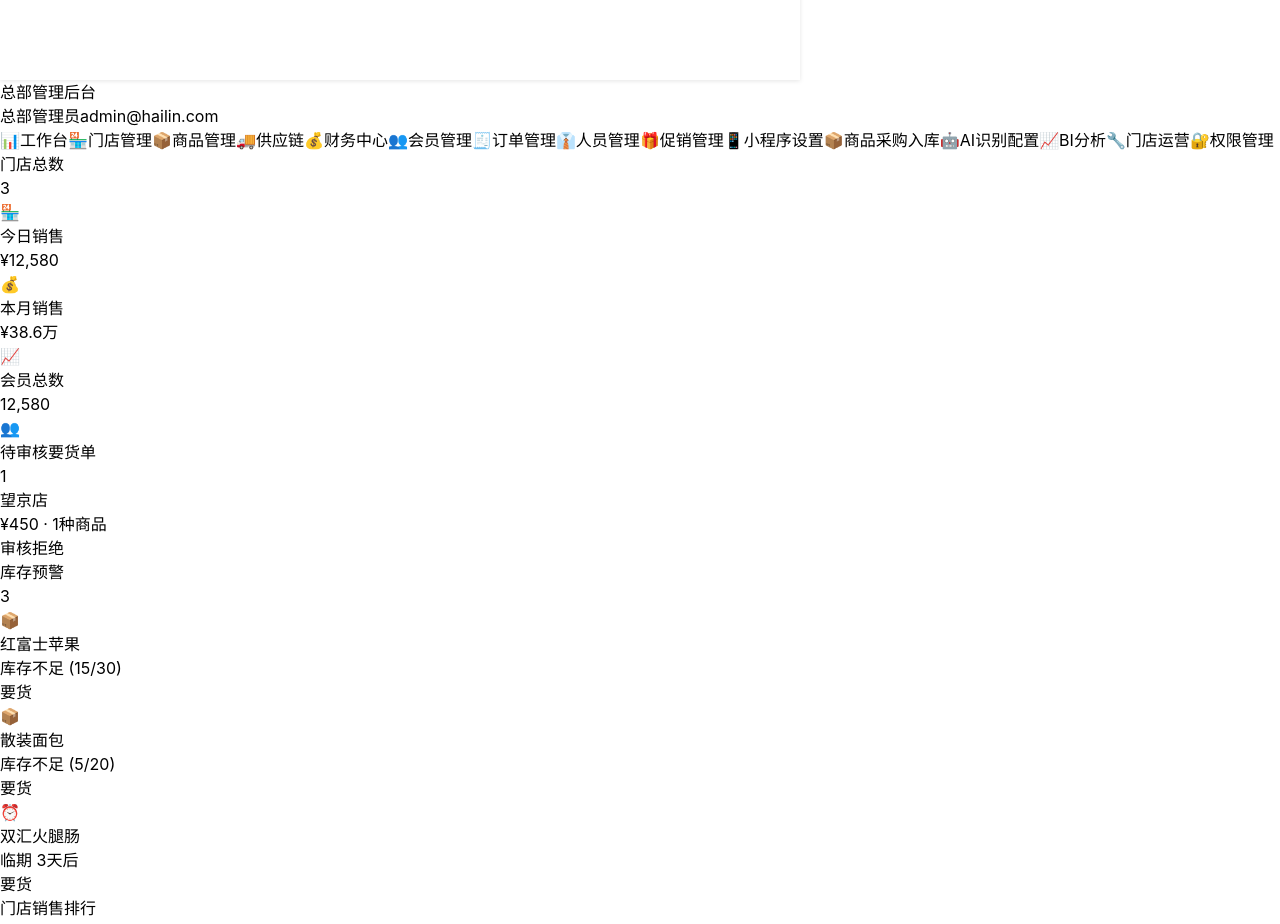
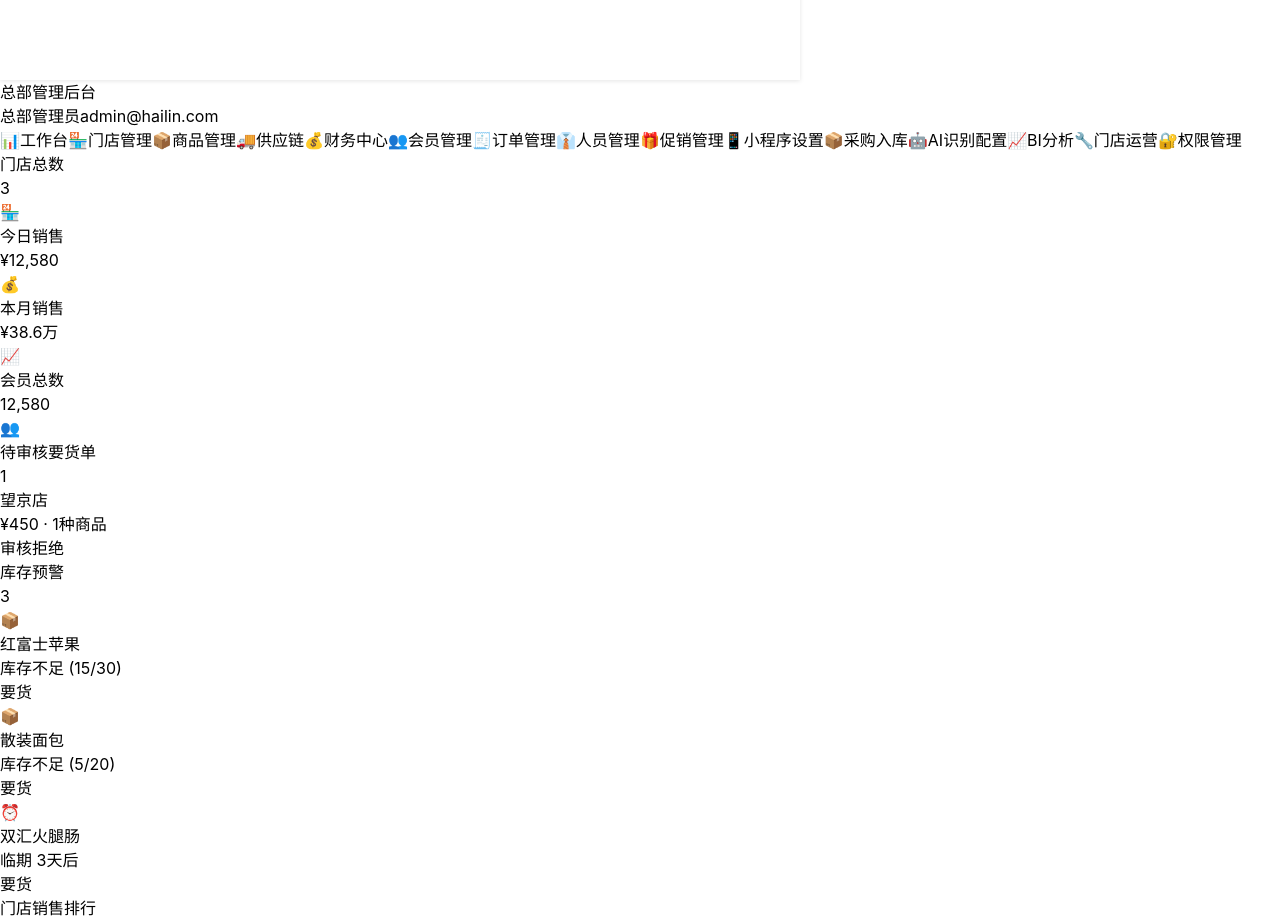
Before and after one commit to hlyg365/hailin-pos, a React (Vite) app in the folder apps/pos-app/: page /dashboard in a window 1280 px wide. Shown: the part 2000-2924 px from the top of the page. Built offline with nearby package versions, Linux system fonts and the light colour scheme.

Commit message:
fix: 简化"商品采购入库"为"采购入库"

```diff
--- a/apps/pos-app/src/pages/DashboardPage.tsx
+++ b/apps/pos-app/src/pages/DashboardPage.tsx
@@ -38,7 +38,7 @@ export default function DashboardPage() {
   const [miniForm, setMiniForm] = useState(miniSettings);
   const [showMiniSaveToast, setShowMiniSaveToast] = useState(false);
 
-  // 商品采购入库
+  // 采购入库
   const aiConfig = useAiConfigStore();
   const [importedProducts, setImportedProducts] = useState<Array<{ barcode: string; name: string; category: string; price: number; costPrice: number; quantity: number }>>([
     { barcode: '6901234567890', name: '农夫山泉', category: '饮料', price: 2.0, costPrice: 1.5, quantity: 24 },
@@ -279,7 +279,7 @@ export default function DashboardPage() {
     { id: 'staff', label: '人员管理', icon: '👔' },
     { id: 'promo', label: '促销管理', icon: '🎁', link: '/dashboard/promotion' },
     { id: 'miniprogram', label: '小程序设置', icon: '📱' },
-    { id: 'product-import', label: '商品采购入库', icon: '📦' },
+    { id: 'product-import', label: '采购入库', icon: '📦' },
     { id: 'ai-config', label: 'AI识别配置', icon: '🤖' },
     { id: 'bi', label: 'BI分析', icon: '📈', link: '/dashboard/bi' },
     { id: 'storeops', label: '门店运营', icon: '🔧', link: '/dashboard/store-ops' },
@@ -2312,12 +2312,12 @@ export default function DashboardPage() {
           </div>
         )}
 
-        {/* ========== 商品采购入库 ========== */}
+        {/* ========== 采购入库 ========== */}
         {activeTab === 'product-import' && (
           <div className="space-y-6">
             <div className="flex items-center justify-between">
               <div>
-                <h2 className="text-xl font-bold">📦 商品采购入库</h2>
+                <h2 className="text-xl font-bold">📦 采购入库</h2>
                 <p className="text-gray-500 text-sm mt-1">通过AI条码识别批量导入新采购商品</p>
               </div>
               <div className="flex gap-3">
```
